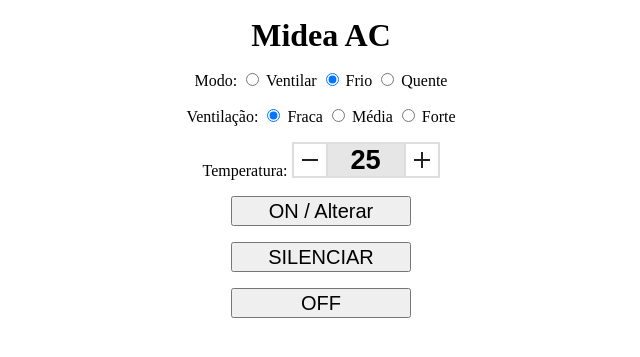
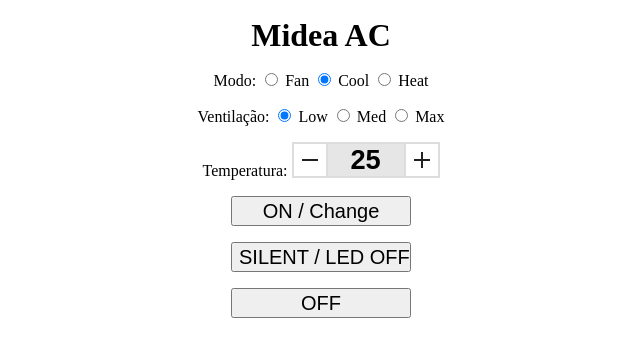
Before and after one commit to paulodsm/lirc-midea-RG70A-RG52B, a PHP site: page / in a window 1280 px wide. Shown: the top 357 px of the page, without its empty margins (319-959 px from the left). Run offline with PHP 8.4, Linux system fonts and the light colour scheme.

Commit message:
Update index.php

```diff
--- a/index.php
+++ b/index.php
@@ -18,11 +18,10 @@
 		$fan = $_POST['fan'];
 		$temp = $_POST['temp'];
 		$status = $_POST['status'];
-		#echo $status . '-' . $mode . '-' . $fan . '-' . $temp;
 
 		if ($status == 'OFF'){exec('irsend SEND_ONCE MIDEA_RAW off');}
 
-		if ($status == 'SILENCIAR'){exec('irsend SEND_ONCE MIDEA_RAW silent');}
+		if ($status == 'SILENT / LED OFF'){exec('irsend SEND_ONCE MIDEA_RAW silent');}
 
 		if ($mode == 'fan'){
 			$temp='off';
@@ -37,7 +36,7 @@
 
 
 
-		if ($status == 'ON / Alterar'){exec('irsend SEND_ONCE MIDEA_RAW S.on-M.'.$mode.'-F.'.$fan.'-T.'.$temp);}
+		if ($status == 'ON / Change'){exec('irsend SEND_ONCE MIDEA_RAW S.on-M.'.$mode.'-F.'.$fan.'-T.'.$temp);}
 
 		if ($temp == 'off'){$temp='25';}
 
@@ -139,19 +138,19 @@
 <form action="." method="post">
   <p>Modo:
   <input type="radio" id="fan" name="mode" value="fan" <?php echo $check_mode[0]; ?>>
-  <label for="fan">Ventilar</label>
+  <label for="fan">Fan</label>
   <input type="radio" id="cool" name="mode" value="cool" <?php echo $check_mode[1]; ?>>
-  <label for="cool">Frio</label>
+  <label for="cool">Cool</label>
   <input type="radio" id="heat" name="mode" value="heat" <?php echo $check_mode[2]; ?>>
-  <label for="heat">Quente</label></p>
+  <label for="heat">Heat</label></p>
 
   <p>Ventilação:
   <input type="radio" id="low" name="fan" value="low" <?php echo $check_fan[0]; ?>>
-  <label for="low">Fraca</label>
+  <label for="low">Low</label>
   <input type="radio" id="med" name="fan" value="med" <?php echo $check_fan[1]; ?>>
-  <label for="med">Média</label>
+  <label for="med">Med</label>
   <input type="radio" id="max" name="fan" value="max" <?php echo $check_fan[2]; ?>>
-  <label for="max">Forte</label></p>
+  <label for="max">Max</label></p>
 
 
   Temperatura:
@@ -162,10 +161,10 @@
   </div>
 
   <p>
-  <input type="submit" name="status" value="ON / Alterar" style="font-size:20px; height:30px; width: 180px;">
+  <input type="submit" name="status" value="ON / Change" style="font-size:20px; height:30px; width: 180px;">
   </p>
   <p>
-  <input type="submit" name="status" value="SILENCIAR" style="font-size:20px; height:30px; width: 180px;" />
+  <input type="submit" name="status" value="SILENT / LED OFF" style="font-size:20px; height:30px; width: 180px;" />
   </p>
   <p>
   <input type="submit" name="status" value="OFF" style="font-size:20px; height:30px; width: 180px;" />
```
